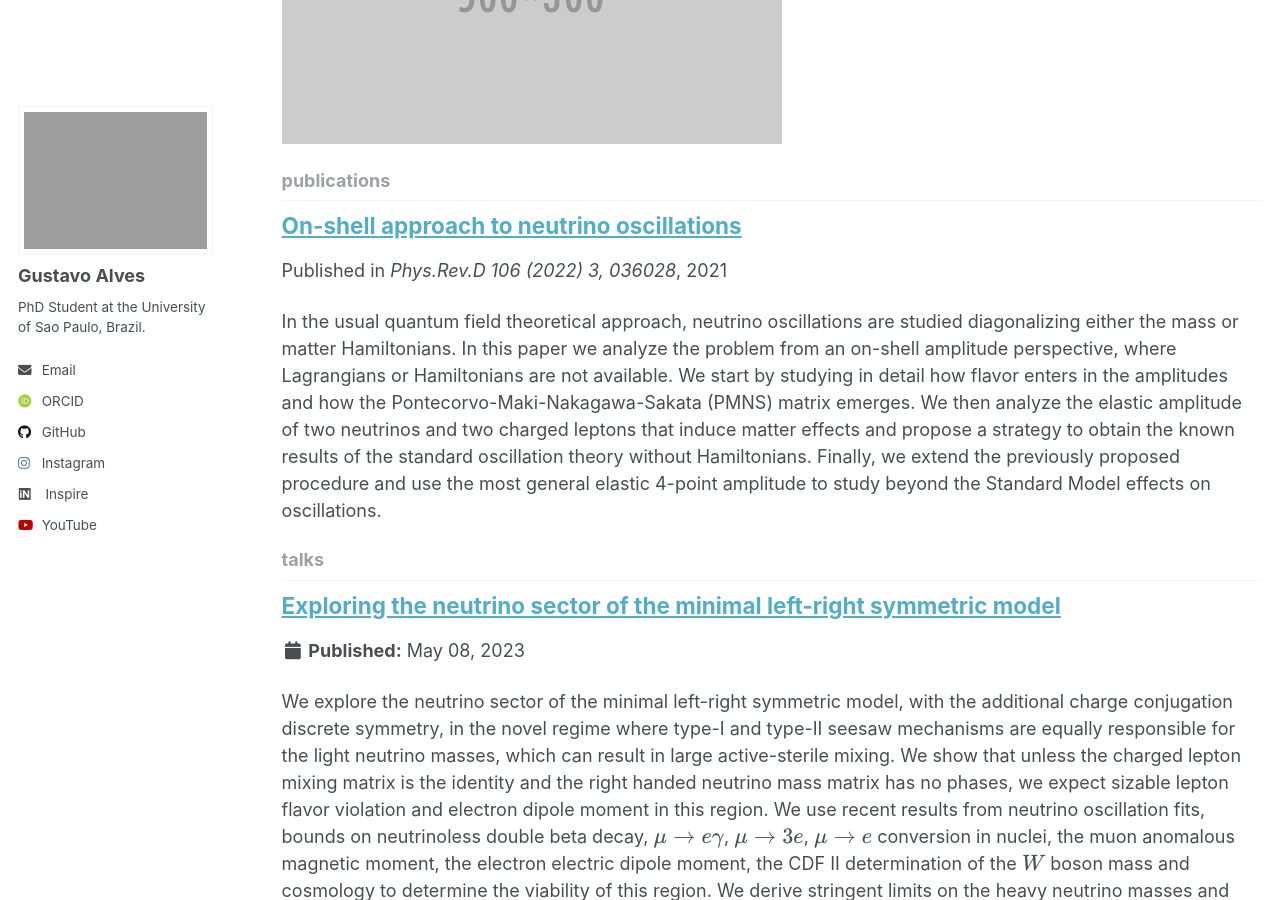
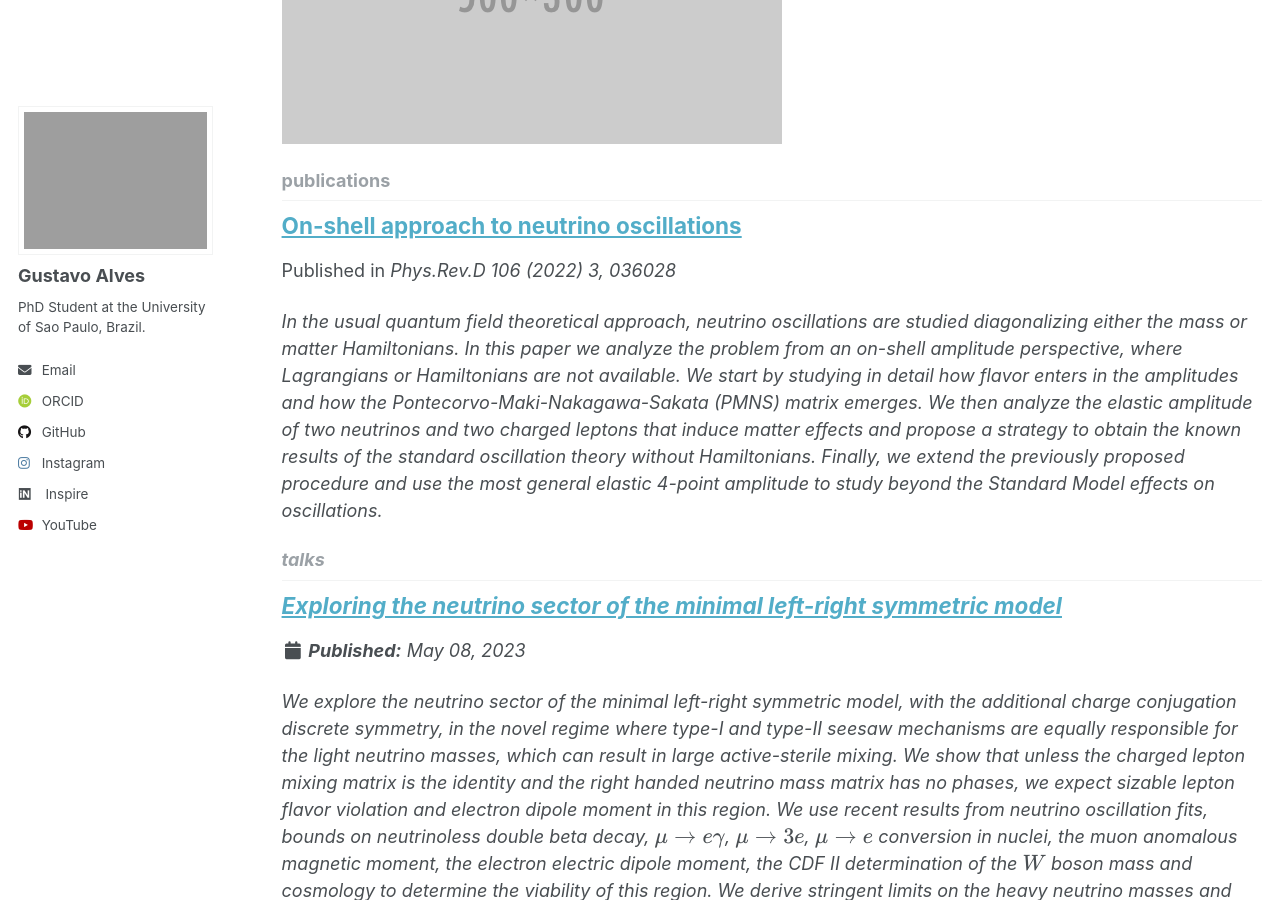
Before and after one commit to gfsalves/gfsalves.github.io, a Jekyll site: the page built from _pages/en/collection-archive.html, in a window 1280 px wide and 900 px high, scrolled down 984 px. Built offline with Jekyll 4.4.1, drawn with Linux system fonts in a browser that asks for light colours; some web fonts are replaced; a script that is not in the unit is left out.

Commit message:
change layout pub

```diff
--- a/_includes/archive-single.html
+++ b/_includes/archive-single.html
@@ -49,7 +49,7 @@
     {% if post.collection == 'teaching' %}
       <p>{{ post.type }}, <i>{{ post.venue }}</i>, {{ post.date | default: "1900-01-01" | date: "%Y" }}</p>
     {% elsif post.collection == 'publications' %}
-      <p>Published in <i>{{ post.venue }}</i>, {{ post.date | default: "1900-01-01" | date: "%Y" }}</p>
+      <p>Published in <i>{{ post.venue }}</p>
     {% elsif post.date %}
       <p class="page__date">
         <strong><i class="fa fa-fw fa-calendar" aria-hidden="true"></i>
@@ -80,7 +80,6 @@
       <p>Recommended citation: {{ post.citation }}</p>
     {% endif %}
 
-    <!-- Removed download_links section -->
 
   </article>
 </div>
```
